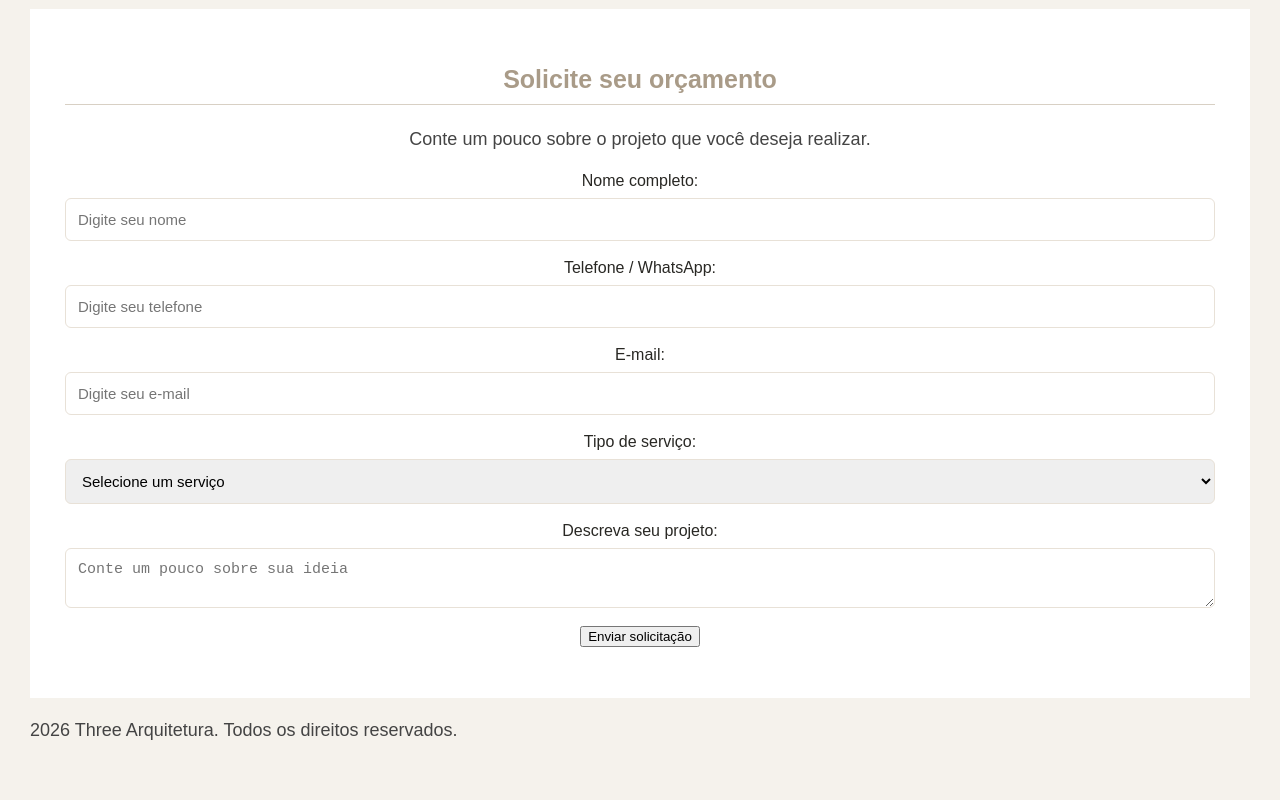
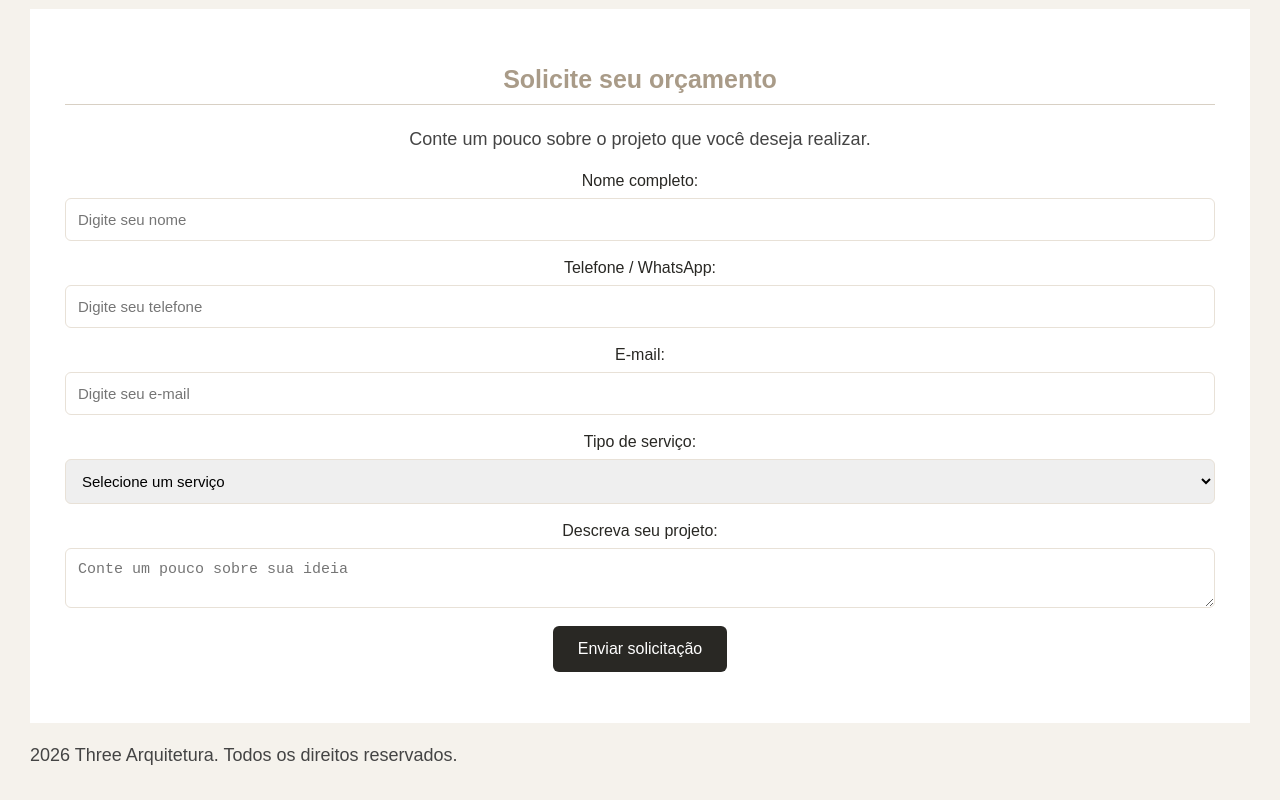
Before and after one commit to HitalloOliveira/three-arquitetura, a plain HTML site: page index.html in a window 1280 px wide. Shown: the part 2416-3216 px from the top of the page. Before the commit the page ends 3191 px from the top, so only its background shows below. Drawn offline with Linux system fonts and the light colour scheme.

Commit message:
Update style.css

```diff
--- a/style.css
+++ b/style.css
@@ -301,3 +301,17 @@ p {
     border-radius: 6px;
     box-sizing: border-box;
     font-size: 15px;
+}
+#orcamento button {
+    background-color: #292824;
+    color: white;
+    padding: 14px 25px;
+    border: none;
+    border-radius: 6px;
+    cursor: pointer;
+    font-size: 16px;
+}
+
+#orcamento button:hover {
+    background-color: #a99b88;
+}
```
